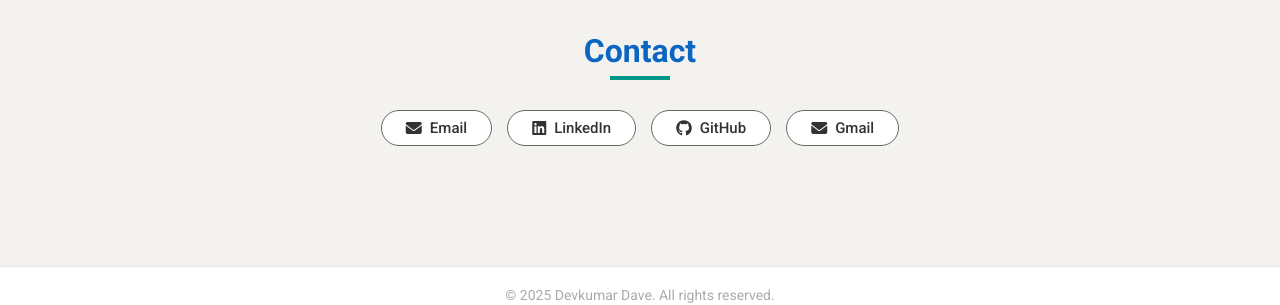
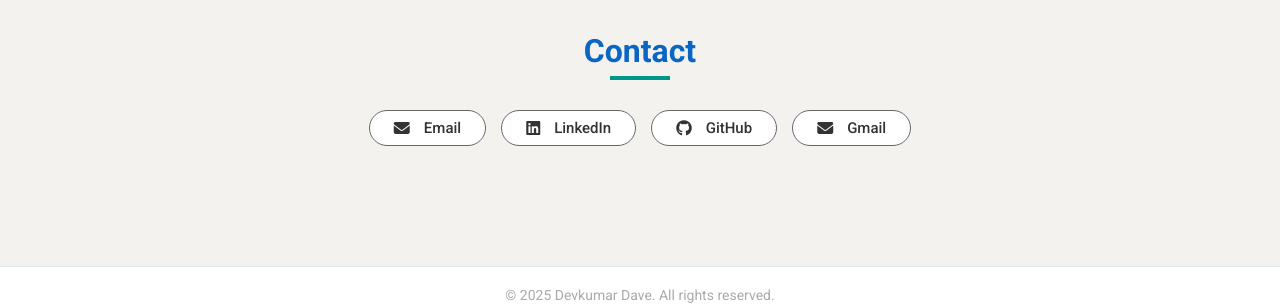
Before and after one commit to devdave666/resume, a Jekyll site: the page built from index.md, in a window 1280 px wide and 1400 px high, scrolled down 2255 px. Shown: the part 1077-1382 px from the top of the window. Built offline with Jekyll 4.4.1, drawn with Linux system fonts in a browser that asks for light colours; a style sheet for code colours, icons or effects is not loaded.

Commit message:
Update styles.css

```diff
--- a/assets/css/styles.css
+++ b/assets/css/styles.css
@@ -473,8 +473,11 @@ main {
     min-width: 110px;
 }
 
+/* Icon specific styles */
 .contact-button i {
     font-size: 16px;
+    margin-right: 6px;
+    display: inline-block;
 }
 
 .contact-button:hover {
@@ -490,6 +493,10 @@ main {
 
     .contact-button {
         padding: 6px 20px;
+        font-size: 14px;
+    }
+
+    .contact-button i {
         font-size: 14px;
     }
 }
```
